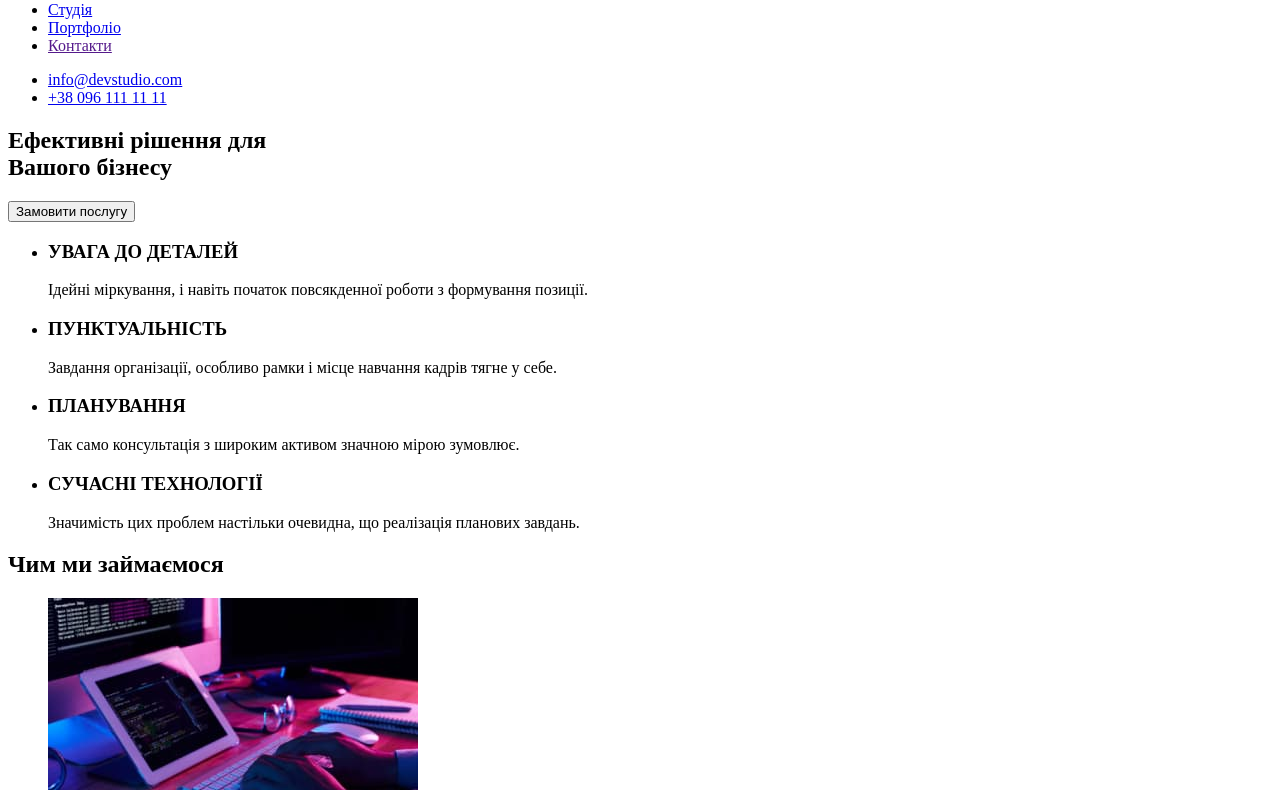
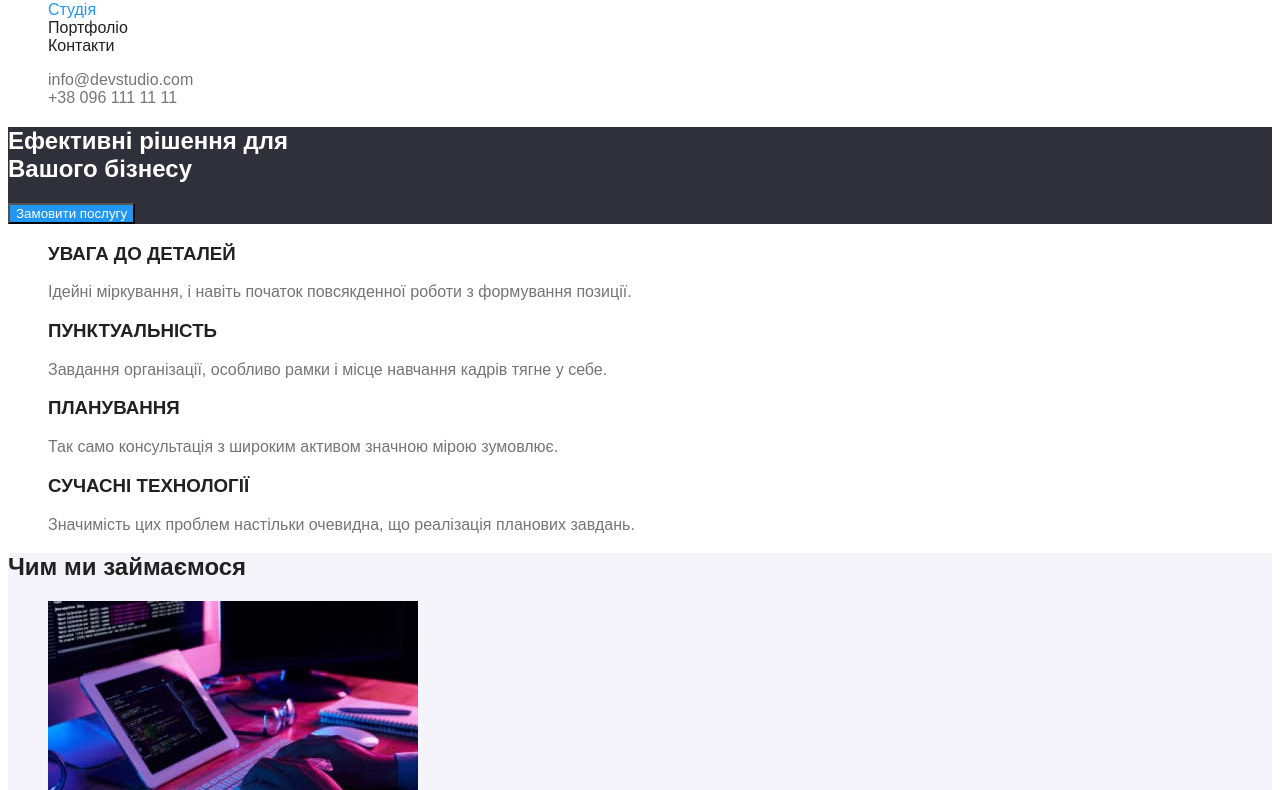
Before and after one commit to MykhayloOdesa/goit-markup-hw-02, a plain HTML site: page index.html in a window 1280 px wide. Shown: the part 41-831 px from the top of the page. Drawn offline with Linux system fonts and the light colour scheme.

Commit message:
add colors in styles.css

```diff
--- a/css/styles.css
+++ b/css/styles.css
@@ -1,4 +1,114 @@
-.social-links a {
-  color: blue;
+:root {
+  --brand-backgroung-color: #f5f5f5;
+  --primary-background-color: #2f303a;
+  --secondary-background-color: #f5f4fa;
+  --primary-text-color: #212121;
+  --secondary-text-color: #757575;
+  --brand-white-color: #ffffff;
+  --brand-black-color: #000000;
+  --text-accent-color: #2196f3;
+  --text-footer-contact: rgba(255, 255, 255, 0.6);
+}
+
+body {
+  font-family: sans-serif;
+}
+
+.header {
+  background-color: var(--brand-white-color);
+}
+
+.logo {
+  color: var(--brand-black-color);
   text-decoration: none;
 }
+
+.logo-text {
+  color: var(--text-accent-color);
+}
+
+.nav-link {
+  color: var(--primary-text-color);
+  text-decoration: none;
+}
+
+.nav-link.current {
+  color: var(--text-accent-color);
+}
+
+.link {
+  color: var(--secondary-text-color);
+  text-decoration: none;
+}
+
+.nav-link:hover,
+.nav-link:focus,
+.link:hover,
+.link:focus {
+  color: var(--text-accent-color);
+}
+
+.list {
+  list-style: none;
+}
+
+.list-title {
+  color: var(--primary-text-color);
+}
+
+.list-desc {
+  color: var(--secondary-text-color);
+}
+
+.hero {
+  background-color: var(--primary-background-color);
+}
+
+.hero-title {
+  color: var(--brand-white-color);
+}
+
+.hero-btn {
+  background-color: var(--text-accent-color);
+  color: var(--brand-white-color);
+}
+
+.section-title {
+  color: var(--primary-text-color);
+}
+
+.spec {
+  background-color: var(--brand-white-color);
+}
+
+.business {
+  background-color: var(--secondary-background-color);
+}
+
+footer {
+  background-color: var(--primary-background-color);
+}
+
+.footer-logo {
+  color: var(--brand-white-color);
+}
+
+.address-link {
+  color: var(--brand-white-color);
+  text-decoration: none;
+}
+
+.contacts-link {
+  color: var(--text-footer-contact);
+  text-decoration: none;
+}
+
+.btn {
+  color: var(--primary-text-color);
+}
+
+.btn:hover,
+.btn:focus {
+  background-color: var(--text-accent-color);
+  color: var(--brand-white-color);
+}
```
